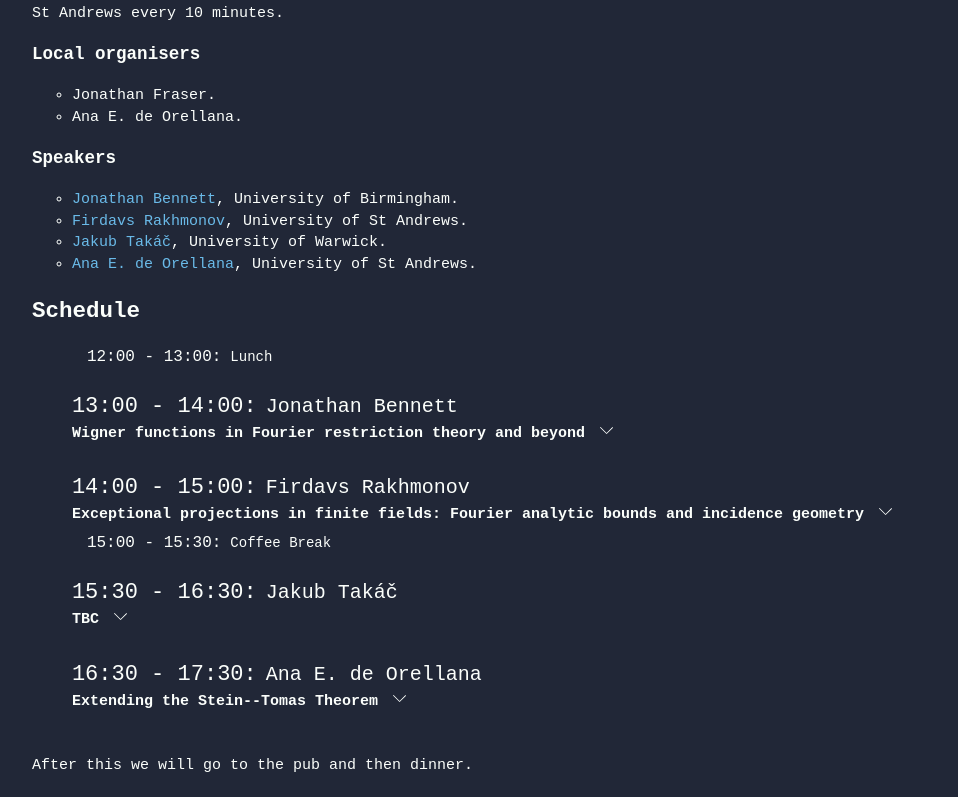
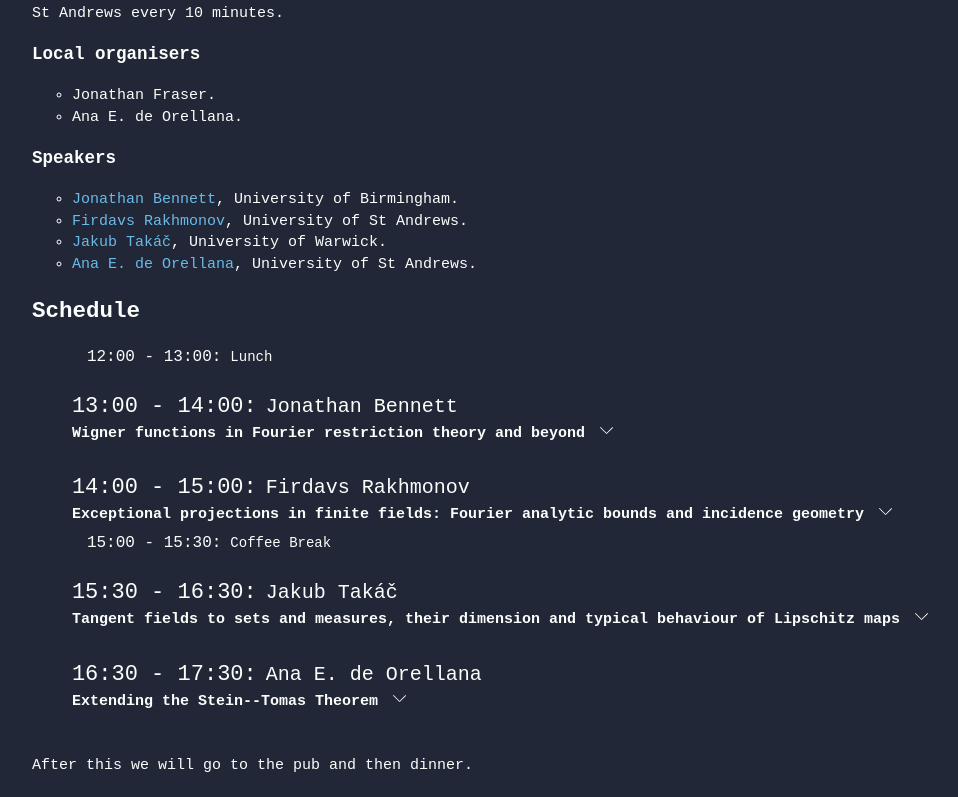
Before and after one commit to AnadeOre/anadeore.github.io, a Next.js app: page /HAPDE in a window 1280 px wide. Shown: the part 420-1217 px from the top of the page, without its empty margins (68-1026 px from the left). Built offline with nearby package versions, Linux system fonts and the light colour scheme.

Commit message:
update HAPDE schedule

```diff
--- a/src/app/HAPDE/page.jsx
+++ b/src/app/HAPDE/page.jsx
@@ -126,8 +126,15 @@ const Page = () => {
         <Schedule
           time='15:30 - 16:30'
           speaker='Jakub Takáč'
-          title='TBC'
-          abstract='TBC.'
+          title='Tangent fields to sets and measures, their dimension and typical behaviour of Lipschitz maps'
+          abstract="In geometric measure theory, it is of interest to construct very weak notions of tangent fields to measures or sets, which might be much more singular that those arising from smooth manifolds, or even rectifiable sets. The dimension of the tangents plays an important role in the behaviour of Lipschitz functions on the given set or with respect to the given measure.
+
+For example, given a measure $\mu$ in $\mathbb{R}^n$, one may construct a so-called decomposability bundle $V=V(x)$, which is really a field of vector subspaces of $\mathbb{R}^n$ defined for $\mu$-almost every $x\in \mathbb{R}^n$ such that \emph{every} Lipschitz map is differentiable w.r.t. $V(x)$ at $x$ for $\mu$-a.e.$x$. By Rademacher's theorem, for the Lebesgue measure we may take $V(x)=\mathbb{R}^n$ for every $x$. This type of a tangent field can also be described in terms of Alberti representations or metric $1$-currents.
+
+For a set $E\subset \mathbb{R}^n$, the notion of weak tangent field is used. This essentially attaches to each point $x\in S$ the set of vectors $v$ such that there are Lipschitz curves $\gamma$ in $E$ going in the direction of $v$ at the point $x$, i.e. $\gamma'(\gamma^{-1}(x))=v$.
+
+These notions can be generalized to work in metric spaces and have been successfully employed to solve a number of problems. They can be used to characterise rectifiability or to show the metric-space analogue of Besicovitch-Federer projection theorem.
+In the talk, I will go over the basic definitions and present a selection of the most interesting theorems related to these two notions. In particular, I will give on overview of the most recent results from my joint work with G. Alberti, D. Bate and A. Marchese. Our results concern perturbations of measures via Lipschitz maps. The dimension of the tangent field is the sharp estimate on the Hausodrff dimension of the typical perturbation (in particular, the Hausdorff dimension of the typical perturbation cannot be fractional). As an example, any measure supported on a purely unrectifiable set can be perturbed by an arbitrarily small $1$-Lipschitz perturbation so as to become $0$-dimensional."
           // slides='/'
         />
         <br />
```
